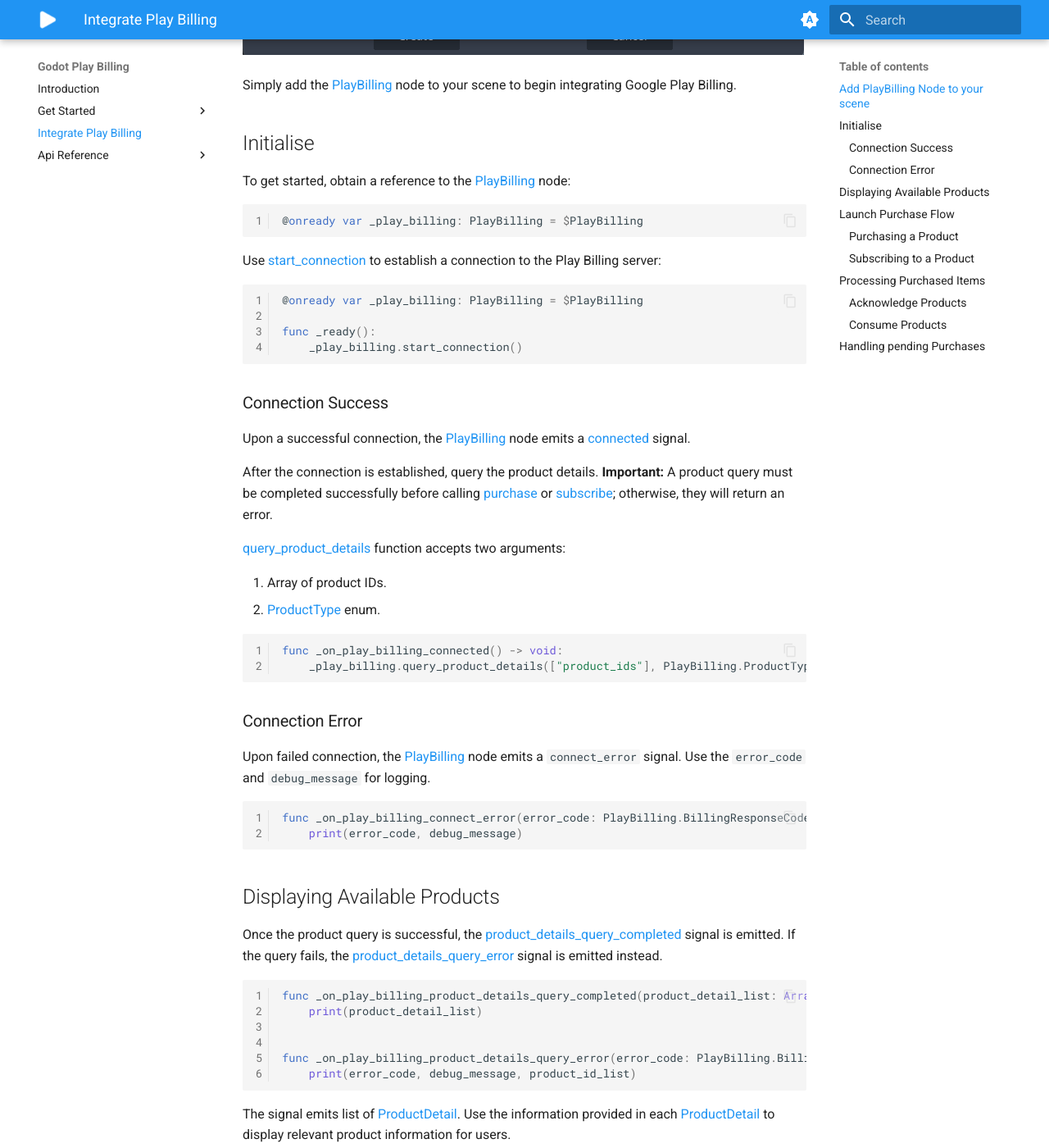
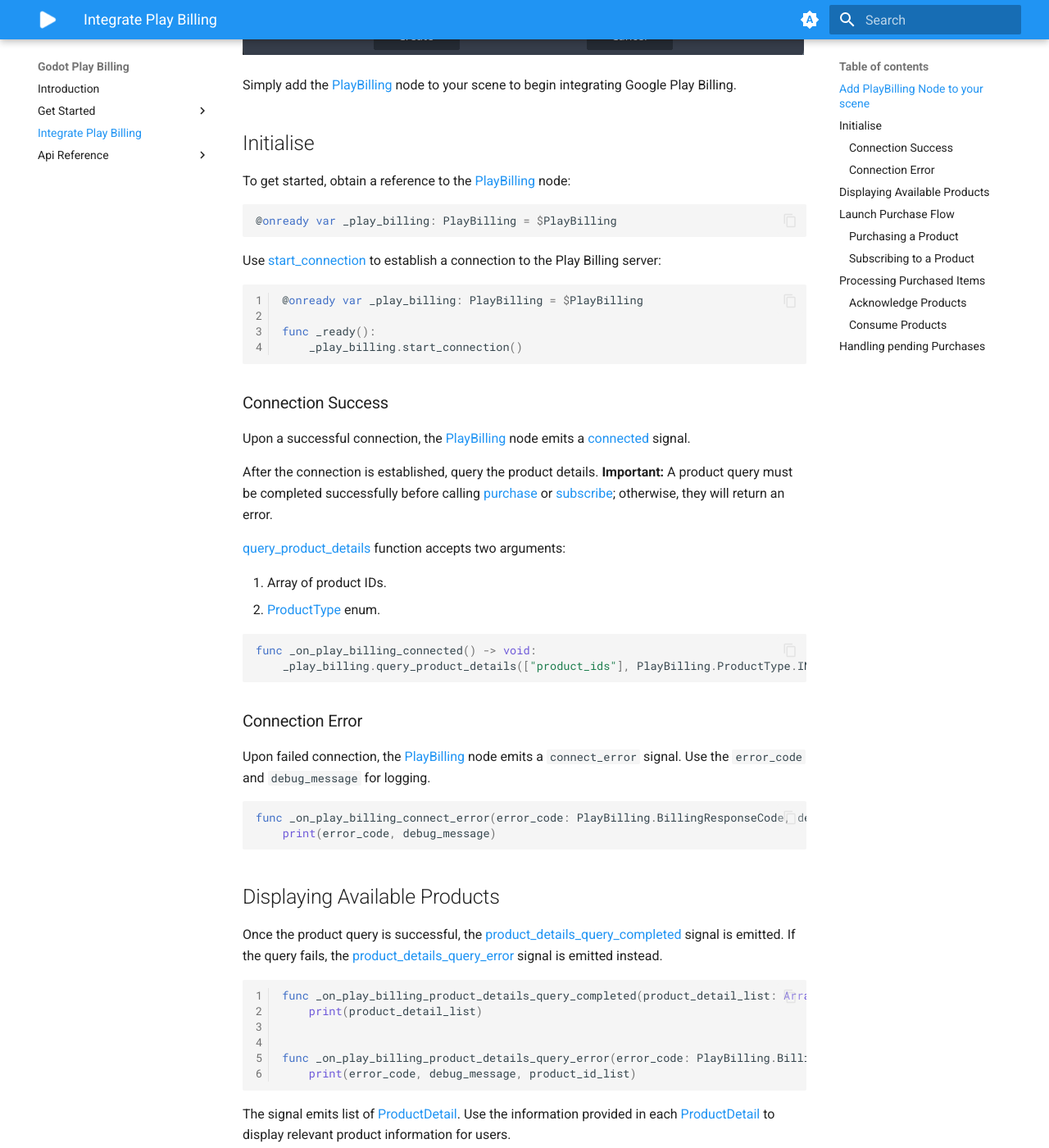
Before and after one commit to AchyutaStudios/godot-play-billing, an MkDocs documentation site: the page built from docs/integrate.md, in a window 1280 px wide and 1400 px high, scrolled down 852 px. Shown: the whole window at 82% size. Built offline with MkDocs 1.6.1 and Material for MkDocs 9.7.7, drawn with Linux system fonts in a browser that asks for light colours.

Commit message:
Updated docs

````diff
--- a/docs/integrate.md
+++ b/docs/integrate.md
@@ -24,7 +24,7 @@
 
 Use [start_connection](api-reference/play-billing.md#start_connection) to establish a connection to the Play Billing server:
 
-```gdscript
+```gdscript linenums="1"
 @onready var _play_billing: PlayBilling = $PlayBilling
 
 func _ready():
@@ -61,7 +61,7 @@
 
 Once the product query is successful, the [product_details_query_completed](api-reference/play-billing.md#product_details_query_completed) signal is emitted. If the query fails, the [product_details_query_error](./api-reference/play-billing.md#product_details_query_error) signal is emitted instead.
 
-```gdscript
+```gdscript linenums="1"
 func _on_play_billing_product_details_query_completed(product_detail_list: Array[ProductDetail]) -> void:
 	print(product_detail_list)
 
@@ -70,7 +70,7 @@
 	print(error_code, debug_message, product_id_list)
 ```
 
-The signal emits list of [ProductDetail](api-reference/models/product-detail/). Use the information provided in each [ProductDetail](api-reference/models/product-detail/) to display relevant product information for users.
+The signal emits list of [ProductDetail](api-reference/models/product-detail/index.md). Use the information provided in each [ProductDetail](api-reference/models/product-detail/index.md) to display relevant product information for users.
 
 
 ## Launch Purchase Flow
@@ -96,7 +96,7 @@
 
 After a succesfull [purchase](./api-reference/play-billing.md#purchase) or [subscribe](./api-reference/play-billing.md#subscribe) call, the payment flow will emit the [purchases_updated](./api-reference/play-billing.md#purchases_updated) signal. If payment flow fails [purchases_updated_error](./api-reference/play-billing.md#purchases_updated_error) signal is emitted instead.
 
-```gdscript
+```gdscript linenums="1"
 func _on_play_billing_purchases_updated(purchases: Array[Purchase]) -> void:
 	for purchase in purchases:
 		_process_purchase(purchase)
@@ -111,7 +111,7 @@
 
 Products need to be acknowledged to complete the billing cycle. Use the [acknowledge_purchase](./api-reference/play-billing.md#acknowledge_purchase) method to acknowledge purchases.
 
-```gdscript
+```gdscript linenums="1"
 func _process_purchase(purchase: Purchase) -> void:
 # Save purchase for future verification.
 	if purchase.purchase_state == Purchase.PurchaseState.PURCHASED:
@@ -121,7 +121,7 @@
 
 Once a product is successfully acknowledged, the [purchase_acknowledged](./api-reference/play-billing.md#purchase_acknowledged) signal is emitted. If an error occurs, the [purhase_acknowledgement_error](./api-reference/play-billing.md#purchase_acknowledgement_error) signal is emitted instead.
 
-```gdscript
+```gdscript linenums="1"
 func _on_play_billing_purchase_acknowledged(purchase_token: String) -> void:
 	# _purchase is the saved list of purchases.
 	for purchase: Purchase in _purchases:
@@ -139,7 +139,7 @@
 
 Consumable products, such as coins, can be purchased multiple times. To allow repeat purchases, consume the product after a successful purchase by calling [consume_purchase](./api-reference/play-billing.md#consume_purchase).  This automatically acknowledges the purchase, enabling the user to buy the product again.
 
-```gdscript
+```gdscript linenums="1"
 func _process_purchase(purchase: Purchase) -> void:
 	# Save purchase for future verification.
 	if purchase.purchase_state == Purchase.PurchaseState.PURCHASED:
@@ -149,7 +149,7 @@
 
 Once a product is successfully consumed, the [purchase_consumed](./api-reference/play-billing.md#purchase_consumed) signal is emitted. If an error occurs, the [purhase_consumption_error](./api-reference/play-billing.md#purchase_consumption_error) signal is emitted instead.
 
-```gdscript
+```gdscript linenums="1"
 func _on_play_billing_purchase_consumed(purchase_token: String) -> void:
 	# _purchase is the saved list of purchases.
 	for purchase: Purchase in _purchases:
@@ -174,7 +174,7 @@
 
 After successful query it emits [query_purchases_response](./api-reference/play-billing.md#query_purchases_response). If error occurs [query_purchase_error](./api-reference/play-billing.md#query_purchase_error) is emitted instead.
 
-```gdscript
+```gdscript linenums="1"
 func _on_play_billing_query_purchases_response(purchase_list: Array[Purchase]) -> void:
 	for purchase in purchase_list:
 		_process_purchase(purchase)
--- a/mkdocs.yml
+++ b/mkdocs.yml
@@ -37,7 +37,6 @@
 nav:
   - Introduction: index.md
   - Get Started:
-    # - Home: get-started/index.md
     - Download: get-started/download.md
     - Installation: get-started/installation.md
   - Integrate Play Billing: integrate.md
@@ -51,14 +50,10 @@
         - OneTimePurchaseOfferDetails: api-reference/models/product-detail/purchase-offer.md
         - InstallmentPlanDetails: api-reference/models/product-detail/installment-plan-details.md
         - SubscriptionOfferDetails: api-reference/models/product-detail/subscription-offer-details.md
-# plugins:
-#  - redirects:
-#     redirect_maps:
-#       'index.md': 'get-started/index.md'
 markdown_extensions:
   - pymdownx.superfences
-  - pymdownx.highlight:
-      linenums: true
+  # - pymdownx.highlight:
+  #     linenums: true
 extra:
   social:
     - icon: fontawesome/brands/x-twitter
````
Also changed, not shown: docs/get-started/installation.md (+1 -1 lines), docs/index.md (+2 -2 lines).
